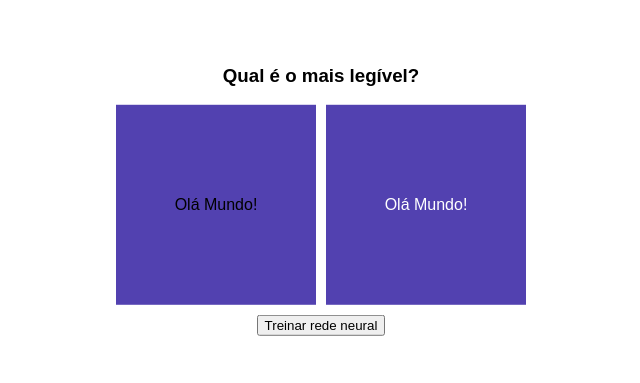
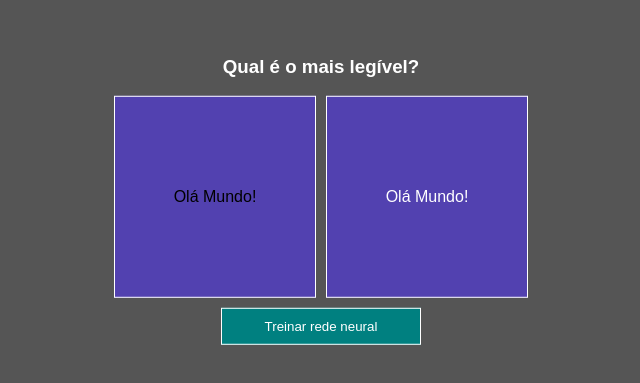
Before and after one commit to samuelnovaes/rede-neural-reconhecimento-de-contraste, a plain HTML site: page index.html in a window 1280 px wide. Shown: the part 209-592 px from the top of the page, without its empty margins (319-959 px from the left). Drawn offline with Linux system fonts and the light colour scheme.

Commit message:
Dando uma estilizada

```diff
--- a/style.css
+++ b/style.css
@@ -1,5 +1,13 @@
 * {
 	font-family: Arial, Helvetica, sans-serif;
+}
+
+body {
+	background-color: #555;
+}
+
+h3 {
+	color: #fff;
 }
 
 .panel {
@@ -8,7 +16,7 @@
 	background-color: #eee;
 	float: left;
 	position: relative;
-	cursor: pointer;
+	border: 1px solid #fff;
 }
 
 .text {
@@ -50,4 +58,15 @@
 
 .btn {
 	margin-top: 10px;
+	padding: 10px;
+	background-color: #008080;
+	color: #fff;
+	border: none;
+	outline: none;
+	width: 200px;
+	border: 1px solid #fff;
 }
+
+.btn:hover {
+	background-color: #00aaaa;
+}
```
